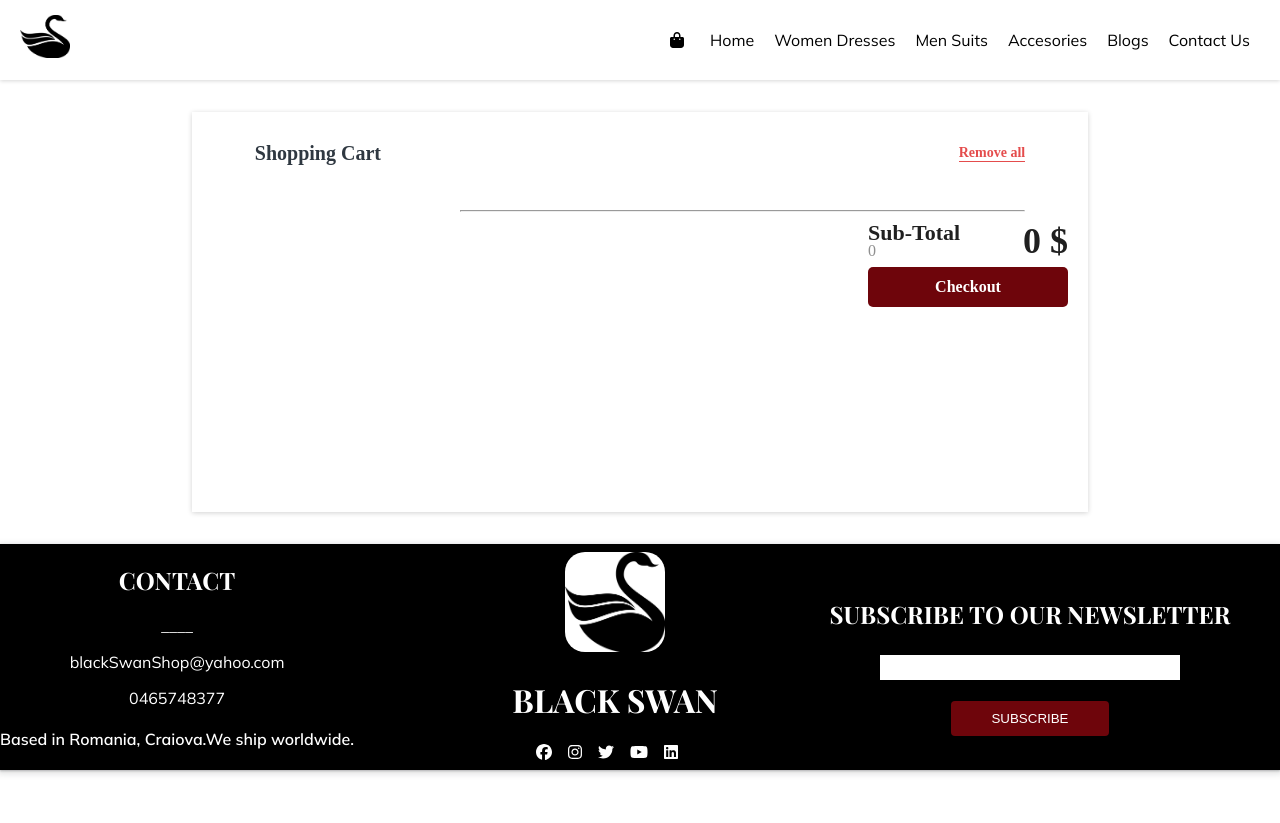
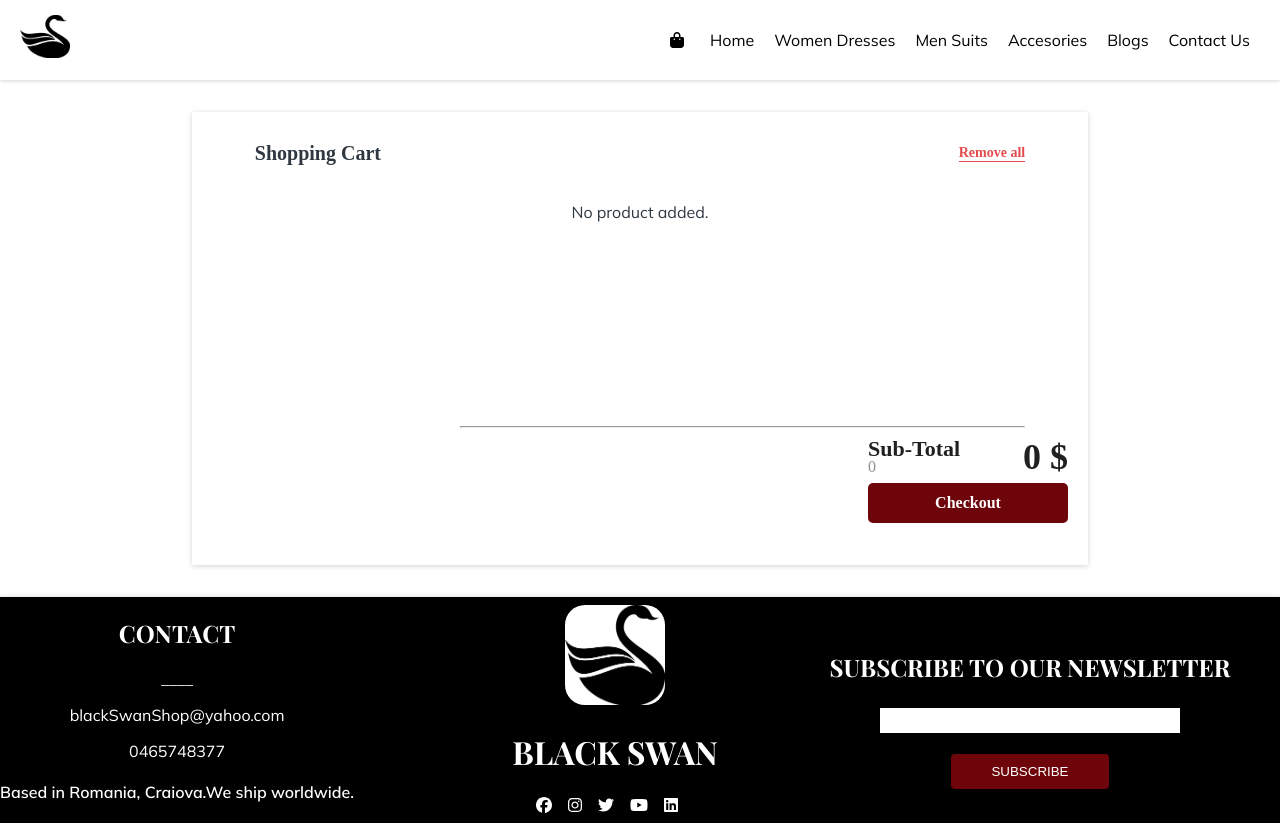
Before and after one commit to Aum-Andra/BlackSwanShopNextJs, a Next.js app: page /shopping-cart in a window 1280 px wide. Before the commit the page ends 800 px from the top, so only its background shows below. Built offline with nearby package versions, Linux system fonts and the light colour scheme.

Commit message:
addedBlogs

```diff
--- a/pages/shopping-cart.js
+++ b/pages/shopping-cart.js
@@ -15,6 +15,12 @@ function ShoppingCart() {
           Remove all
         </h5>
       </div>
+
+      {cart.length < 1 && (
+        <div className="no-product">
+          <p>No product added.</p>
+        </div>
+      )}
 
       <ul>
         {cart.map((product, index) => (
--- a/styles/globals.css
+++ b/styles/globals.css
@@ -472,6 +472,13 @@ margin-top: 2rem;
   cursor: pointer;
   border-bottom: 1px solid #E44C4C;
  }
+
+ .no-product{
+  height: 200px;
+  width: 100%;
+  text-align: center;
+  color: #2F3841;
+ }
  .Cart-Items{
   margin: auto;
   width: 90%;
```
Also changed, not shown: pages/index.js (+4 -4 lines).
